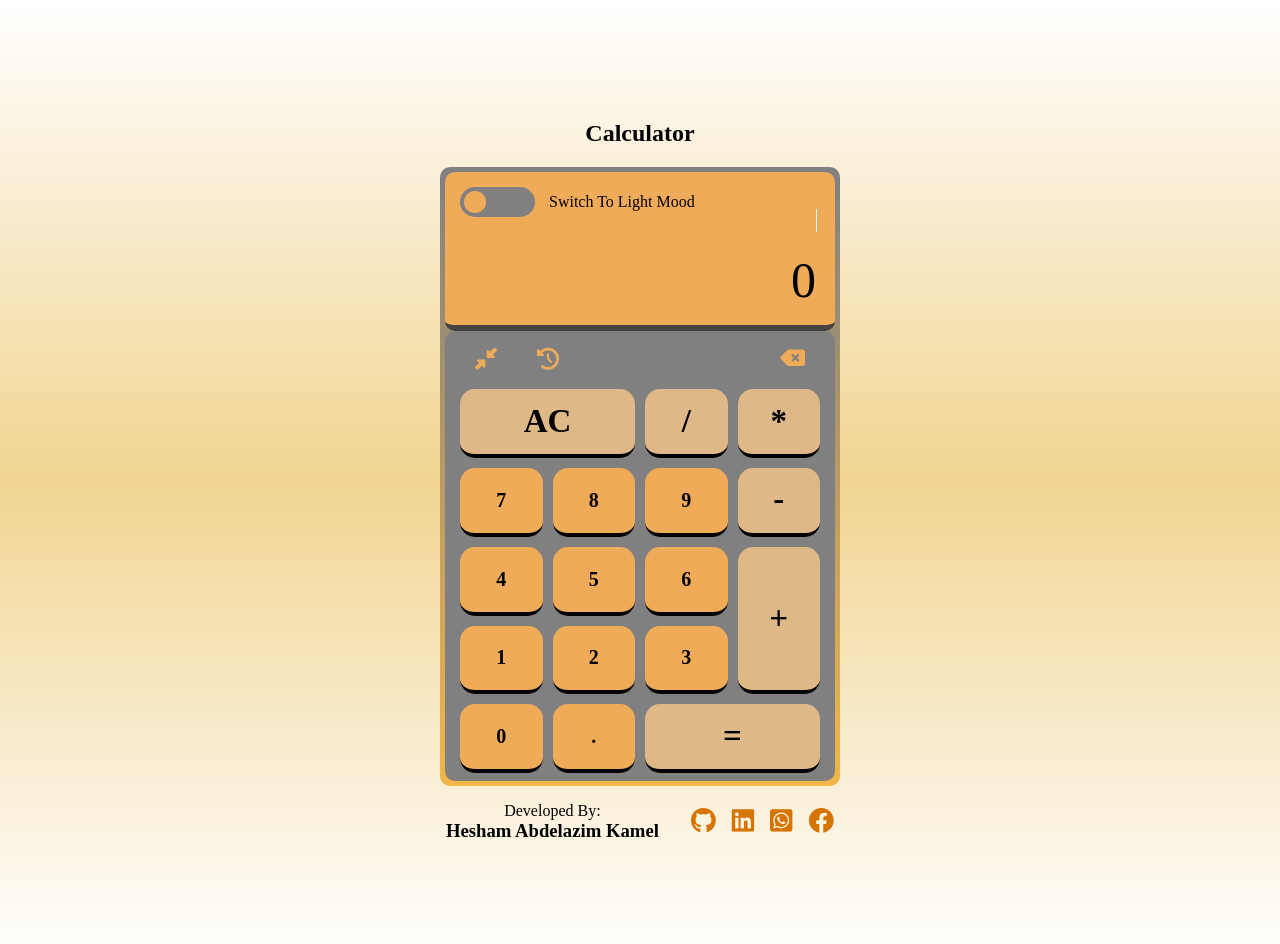
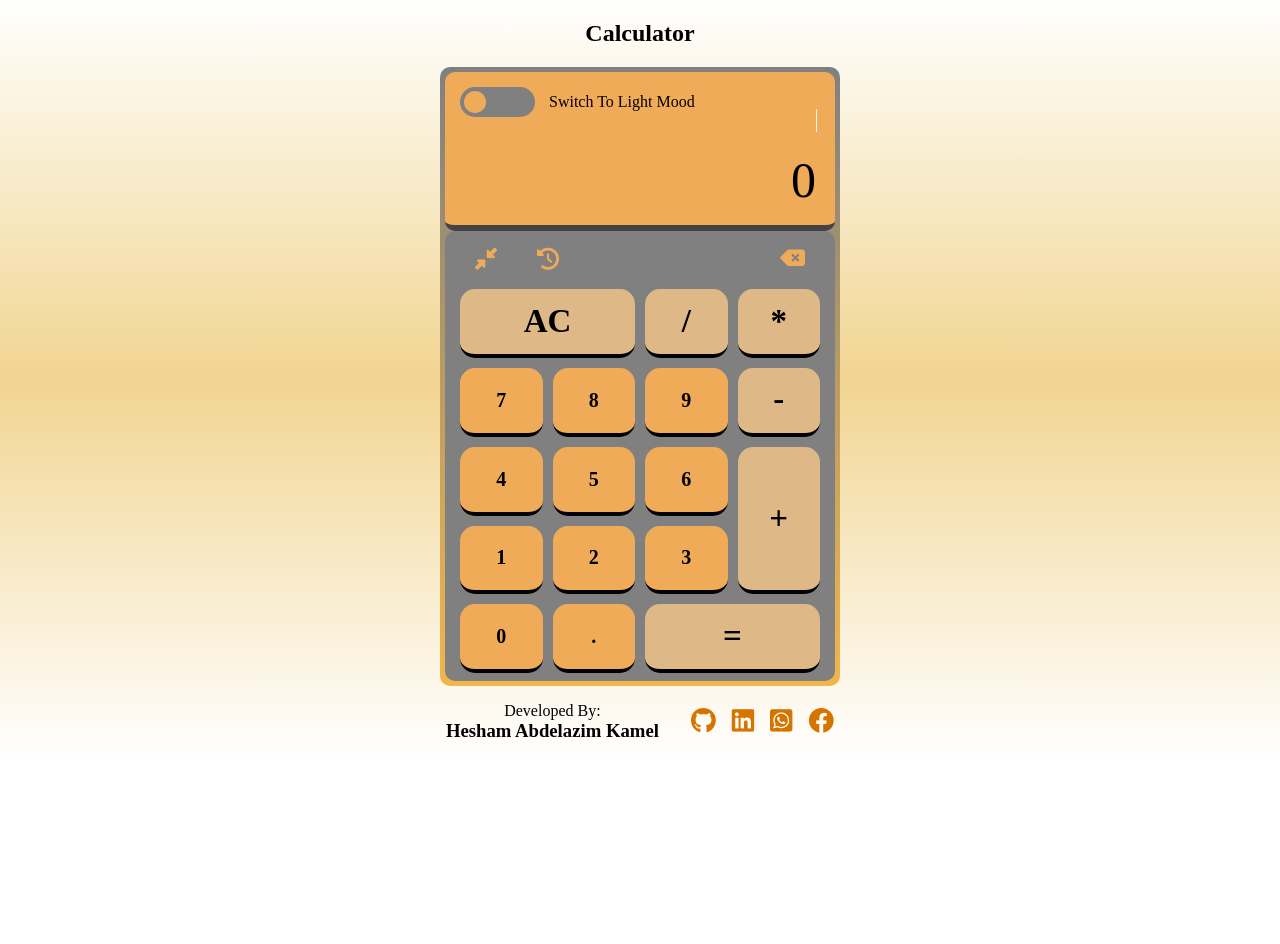
Before and after one commit to heshamabdelazim/Calculator, a plain HTML site: page index.html in a window 1280 px wide. After the commit the page ends 800 px from the top, so only its background shows below. Drawn offline with Linux system fonts and the light colour scheme.

Commit message:
modifying

```diff
--- a/css folder/index.css
+++ b/css folder/index.css
@@ -9,8 +9,8 @@
 .container{
     padding-left: 15px;
     padding-right: 15px;
-    margin-left: auto;
-    margin-right: auto;
+
+    width: 100%;
 }
 @media (min-width:768px){
     .container{
@@ -31,7 +31,11 @@
 /* calculator-background */
 .calculator{
     background: linear-gradient( transparent, #e4ad2c85, transparent);
-    padding: 100px 0;
+    /* padding: 100px 0; */
+    display: flex;
+    flex-direction: column;
+    justify-content: center;
+    align-items: center;
     position: relative;
 }
 /* calculator-container-parent */
```
